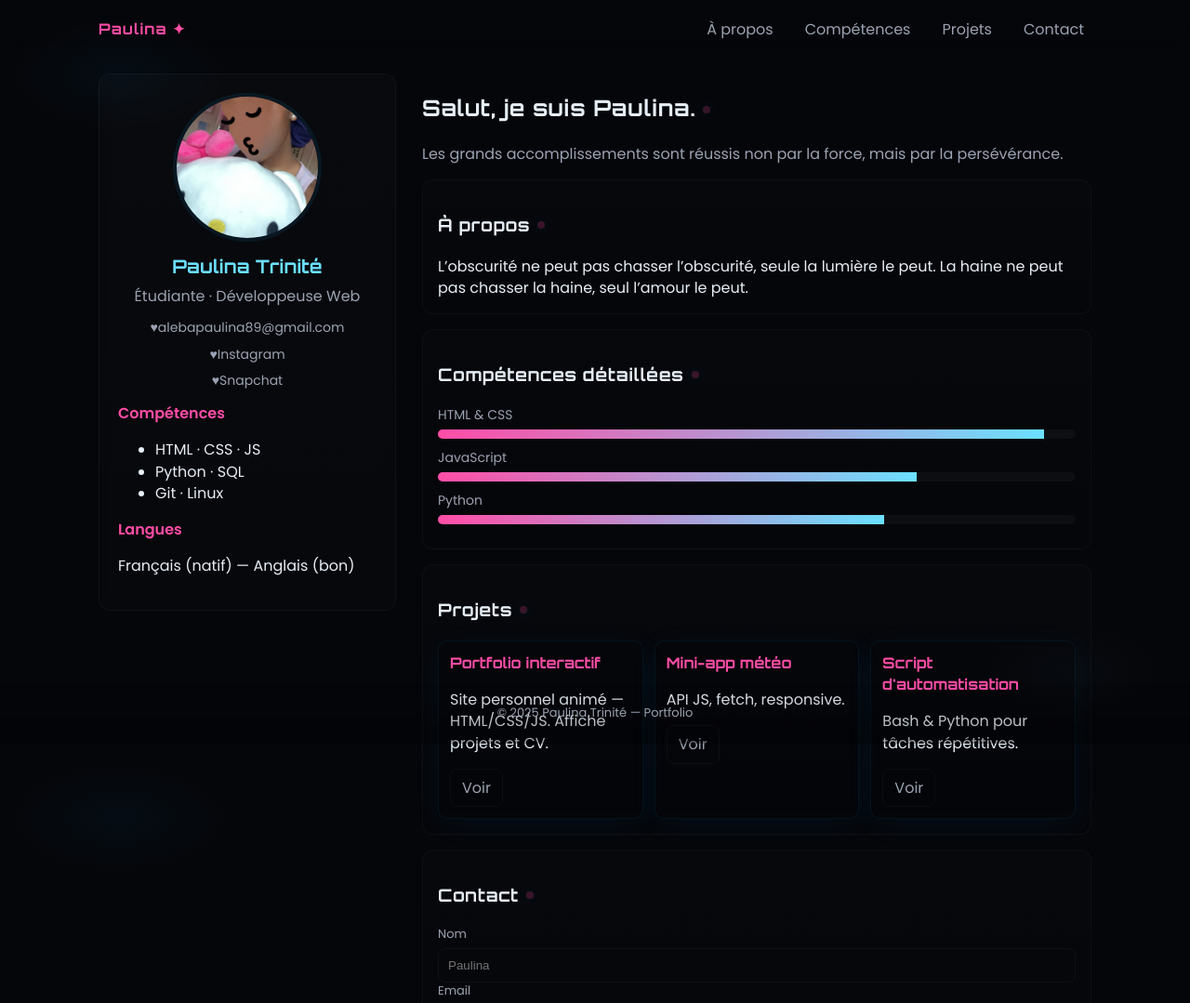
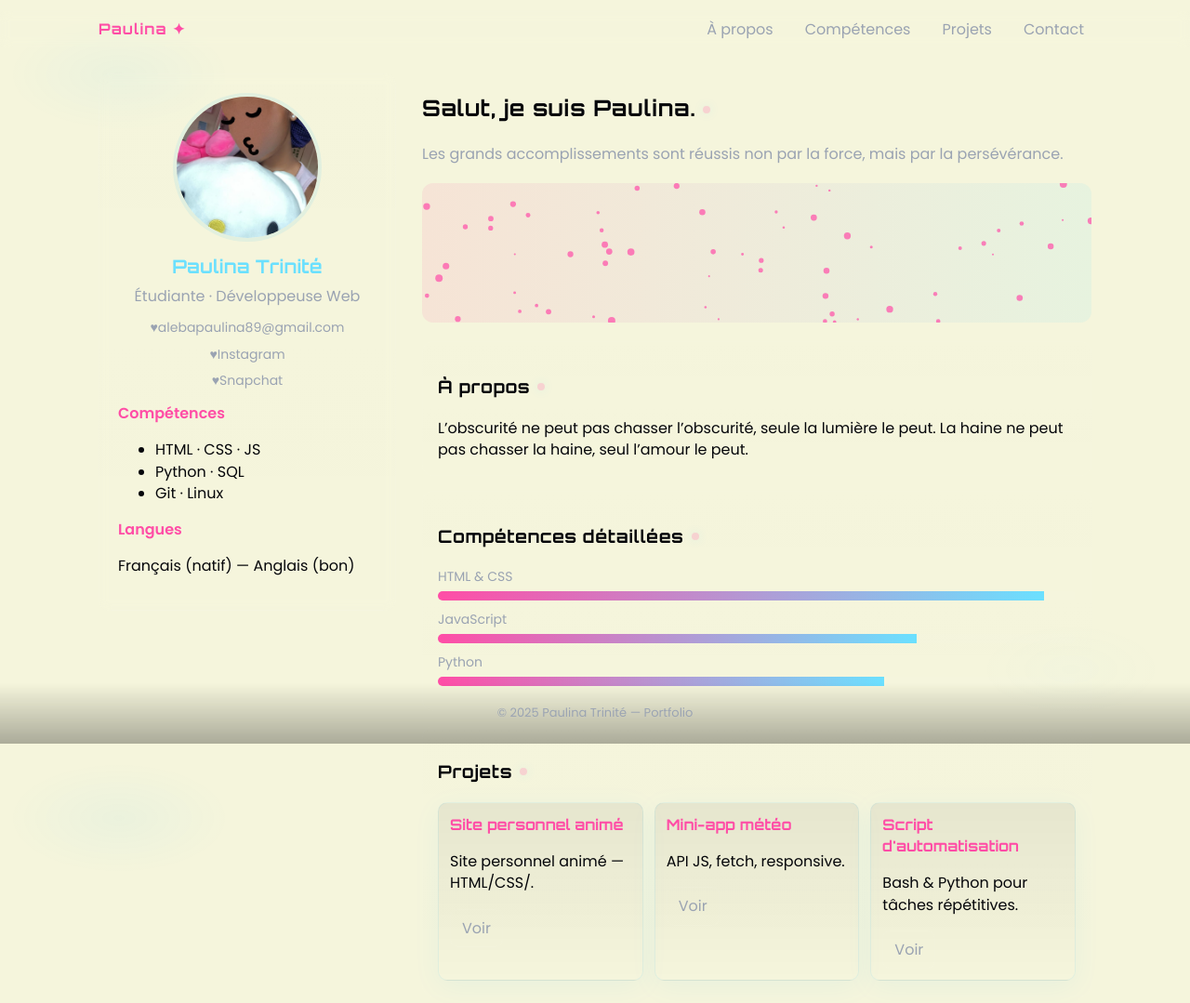
Before and after one commit to baddies-13/portfolio-, a plain HTML site: page projet/index.html in a window 1280 px wide. Shown: the top 1079 px of the page at 93% size. Drawn offline with Linux system fonts and the light colour scheme.

Commit message:
portfolio

```diff
--- a/projet/index.html
+++ b/projet/index.html
@@ -60,6 +60,10 @@
           <p class="lead">Les grands accomplissements sont réussis non par la force, mais par la persévérance.</p>
         </div>
 
+        <div class="animation-box">
+          <canvas id="animationCanvas"></canvas>
+        </div>
+
         <section id="about" class="about card">
           <h3>À propos</h3>
           <p>L’obscurité ne peut pas chasser l’obscurité, seule la lumière le peut. La haine ne peut pas chasser la haine, seul l’amour le peut.</p>
@@ -88,8 +92,8 @@
           <h3>Projets</h3>
           <div class="project-grid">
             <article class="project" tabindex="0">
-              <h4>Portfolio interactif</h4>
-              <p>Site personnel animé — HTML/CSS/JS. Affiche projets et CV.</p>
+              <h4>Site personnel animé</h4>
+              <p>Site personnel animé — HTML/CSS/.</p>
               <a class="btn" href="#" aria-label="Voir projet">Voir</a>
             </article>
 
@@ -158,6 +162,41 @@
     const form = document.getElementById('contactForm');
     const formMsg = document.getElement
 
+    const canvas = document.getElementById('animationCanvas');
+const ctx = canvas.getContext('2d');
+
+canvas.width = canvas.offsetWidth;
+canvas.height = canvas.offsetHeight;
+
+let particles = [];
+for (let i = 0; i < 60; i++) {
+  particles.push({
+    x: Math.random() * canvas.width,
+    y: Math.random() * canvas.height,
+    r: Math.random() * 3 + 1,
+    dx: (Math.random() - 0.5) * 1.5,
+    dy: (Math.random() - 0.5) * 1.5
+  });
+}
+
+function animateParticles() {
+  ctx.clearRect(0, 0, canvas.width, canvas.height);
+  particles.forEach(p => {
+    ctx.beginPath();
+    ctx.arc(p.x, p.y, p.r, 0, Math.PI * 2);
+    ctx.fillStyle = 'rgba(255,77,166,0.7)';
+    ctx.fill();
+
+    p.x += p.dx;
+    p.y += p.dy;
+
+    if (p.x < 0 || p.x > canvas.width) p.dx *= -1;
+    if (p.y < 0 || p.y > canvas.height) p.dy *= -1;
+  });
+  requestAnimationFrame(animateParticles);
+}
+
+animateParticles();
   </script>
 </body>
 </html>
--- a/projet/style.css
+++ b/projet/style.css
@@ -1,5 +1,5 @@
 :root{
-    --bg:#05060a;
+    --bg:#F5F5DC;
     --card:#0b0f18;
     --glass: rgba(255,255,255,0.03);
     --accent:#ff4da6;
@@ -10,6 +10,12 @@
     --transition:300ms;
 }
 
+.animation-bottom-left{
+  position: fixed;
+  bottom: -2px;
+  left: 0;
+}
+
 *{box-sizing:border-box}
 html,body{height:100%}
 body{
@@ -18,7 +24,7 @@ body{
     background: radial-gradient(1200px 600px at 10% 10%, rgba(0,176,255,0.04), transparent 10%),
                 radial-gradient(1000px 500px at 90% 90%, rgba(107,224,255,0.02), transparent 10%),
                 var(--bg);
-    color:#e6eef6;
+    color:#05060a;
     -webkit-font-smoothing:antialiased;
     -moz-osx-font-smoothing:grayscale;
     line-height:1.45;
@@ -99,3 +105,19 @@ h2::after, h3::after{
   50%{opacity:0.2;transform:translateY(-3px)}
   100%{opacity:1;transform:none}
 }
+
+.animation-box {
+  position: relative;
+  width: 100%;
+  height: 150px;
+  margin: 20px 0;
+  border-radius: var(--radius);
+  overflow: hidden;
+  background: linear-gradient(90deg, rgba(255,77,166,0.1), rgba(107,224,255,0.1));
+}
+
+#animationCanvas {
+  width: 100%;
+  height: 100%;
+  display: block;
+}
```
Also changed, not shown: projet/page_d'accueil.html (added, +22 -0 lines), 6 other files.
